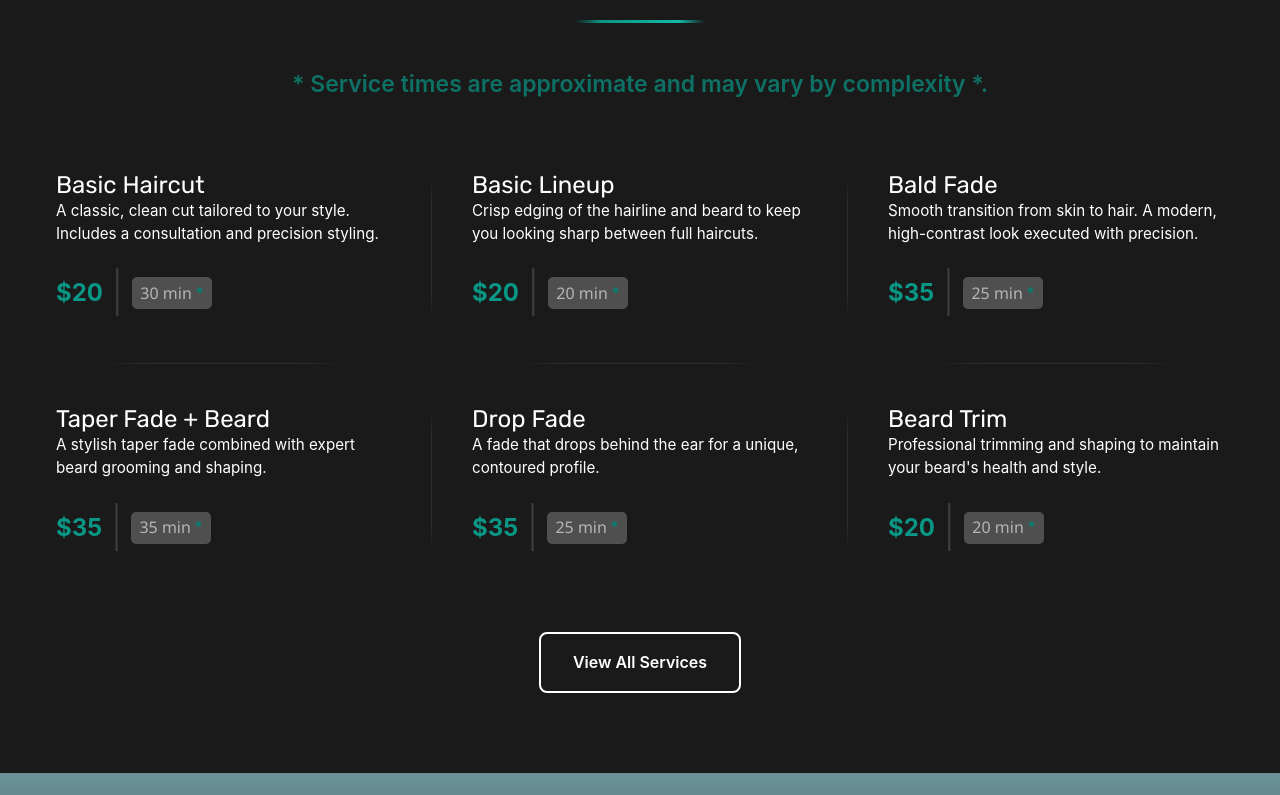
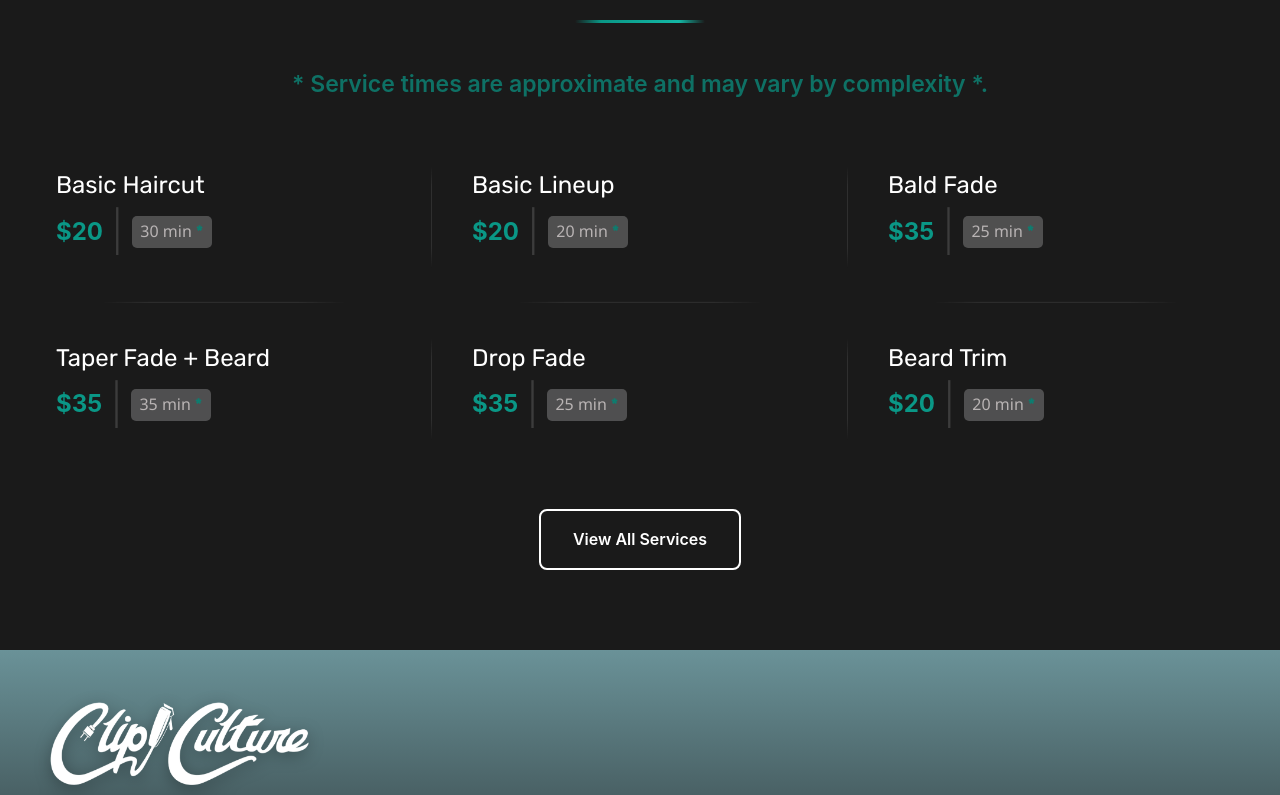
Before and after one commit to CartezDew/ClipCultureBarbershop, a React (Vite) app in the folder frontend/: page / in a window 1280 px wide. Shown: the part 3819-4614 px from the top of the page. Built offline with nearby package versions, Linux system fonts and the light colour scheme; a web font is replaced by a local one.

Commit message:
updated services descriptions

```diff
--- a/frontend/src/pages/Home.jsx
+++ b/frontend/src/pages/Home.jsx
@@ -406,7 +406,6 @@ const Home = () => {
                 style={{ cursor: 'pointer' }}
               >
                 <h3>{service.name}</h3>
-                <p className="service-description">{service.description}</p>
                 <div className="service-details">
                   <div className="service-price">${service.price}</div>
                   <div className="service-divider">|</div>
```
